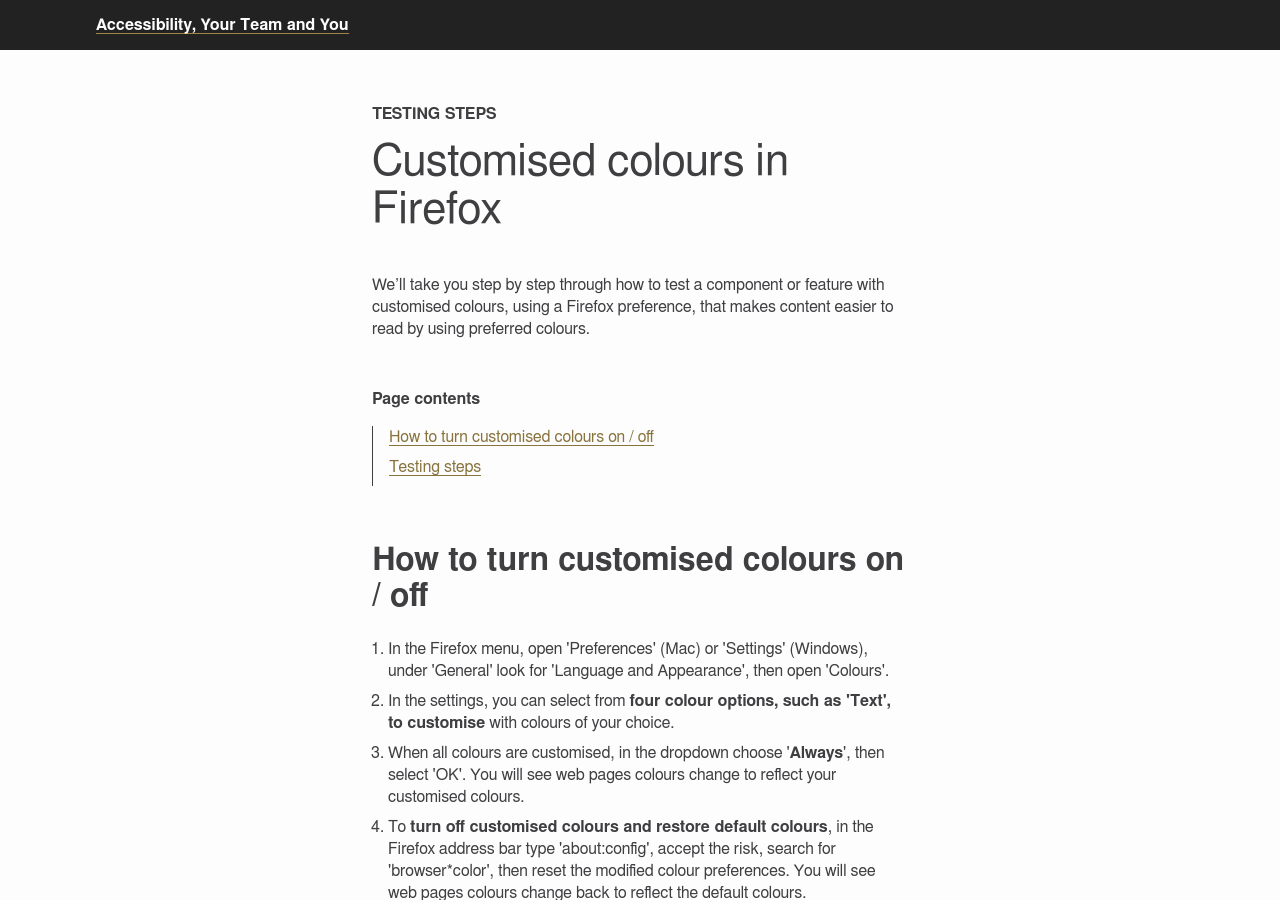
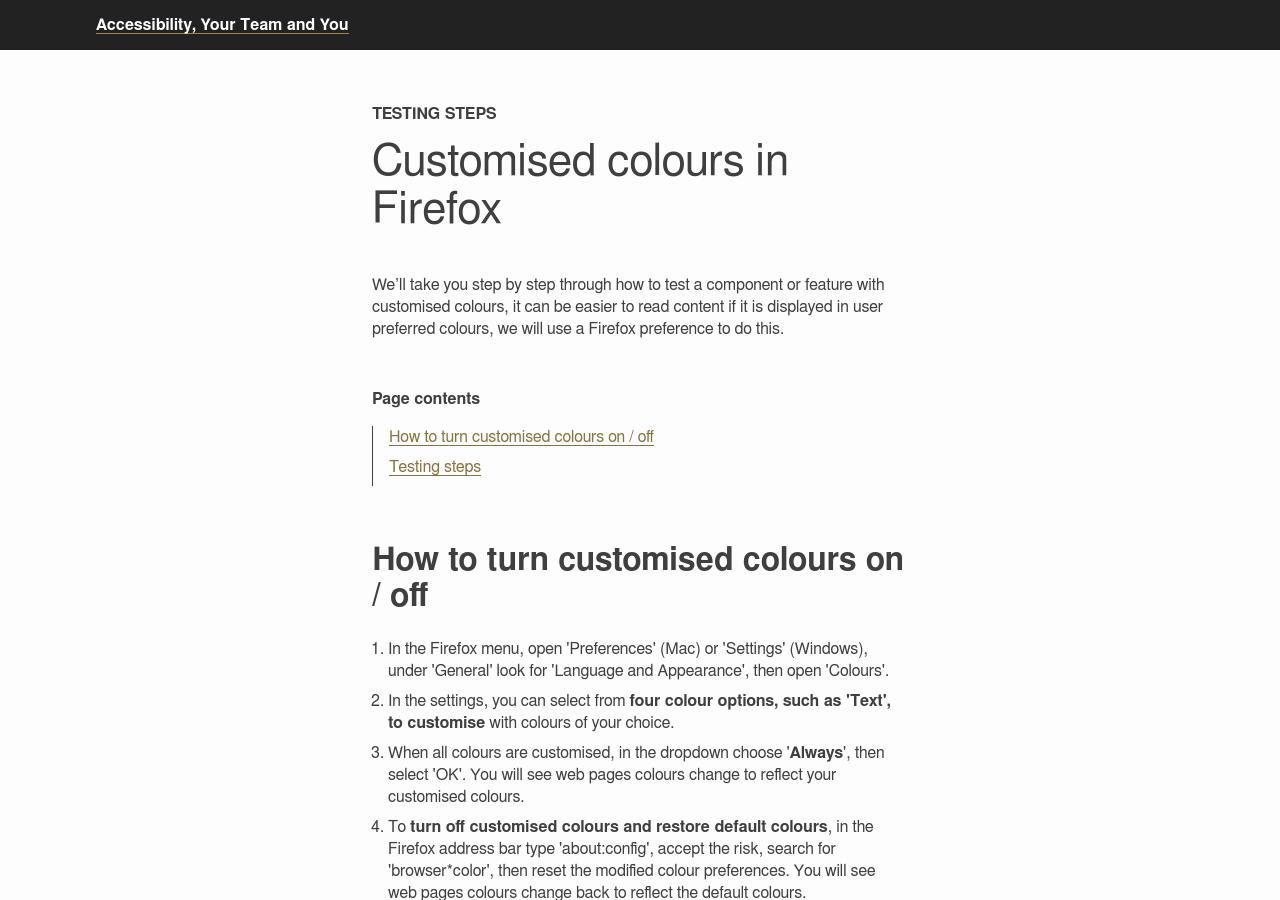
Before and after one commit to bbc/accessibility-news-and-you, a Jekyll site: the page checklist/how-to/colour-preferences-firefox-mac.html, which Jekyll copies as it is, in a window 1280 px wide and 900 px high. Built offline with Jekyll 4.4.1, drawn with Linux system fonts in a browser that asks for light colours.

Commit message:
update intro description

```diff
--- a/checklist/how-to/colour-preferences-firefox-mac.html
+++ b/checklist/how-to/colour-preferences-firefox-mac.html
@@ -22,7 +22,7 @@
                 </span>
             </h1>
 
-            <p>We’ll take you step by step through how to test a component or feature with customised colours, using a Firefox preference, that makes content easier to read by using preferred colours.</p>
+            <p>We’ll take you step by step through how to test a component or feature with customised colours, it can be easier to read content if it is displayed in user preferred colours, we will use a Firefox preference to do this.</p>
 
             <nav class="page-contents" role="navigation" aria-label="Page contents">
                 <strong id="page-contents" class="page-contents_strong" tabindex="-1">Page contents</strong>
```
